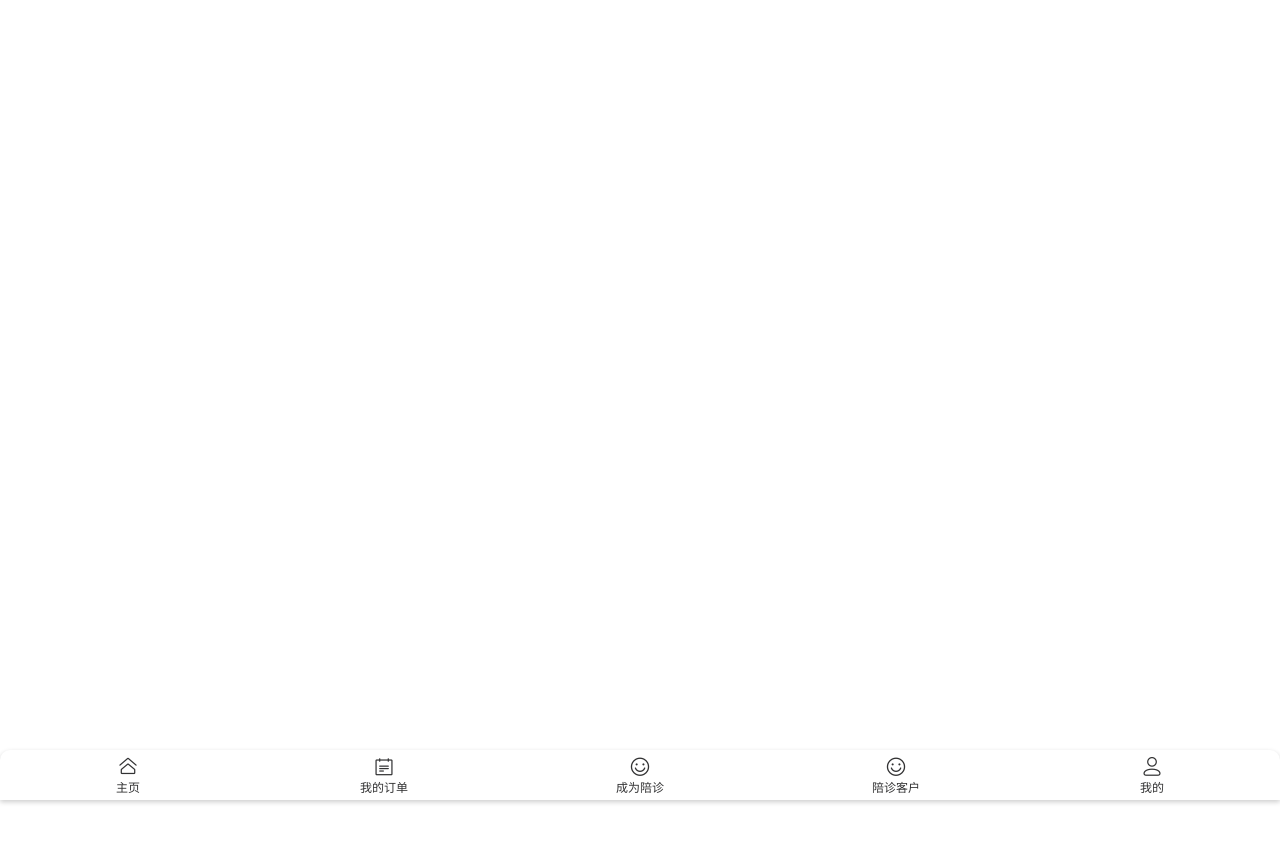
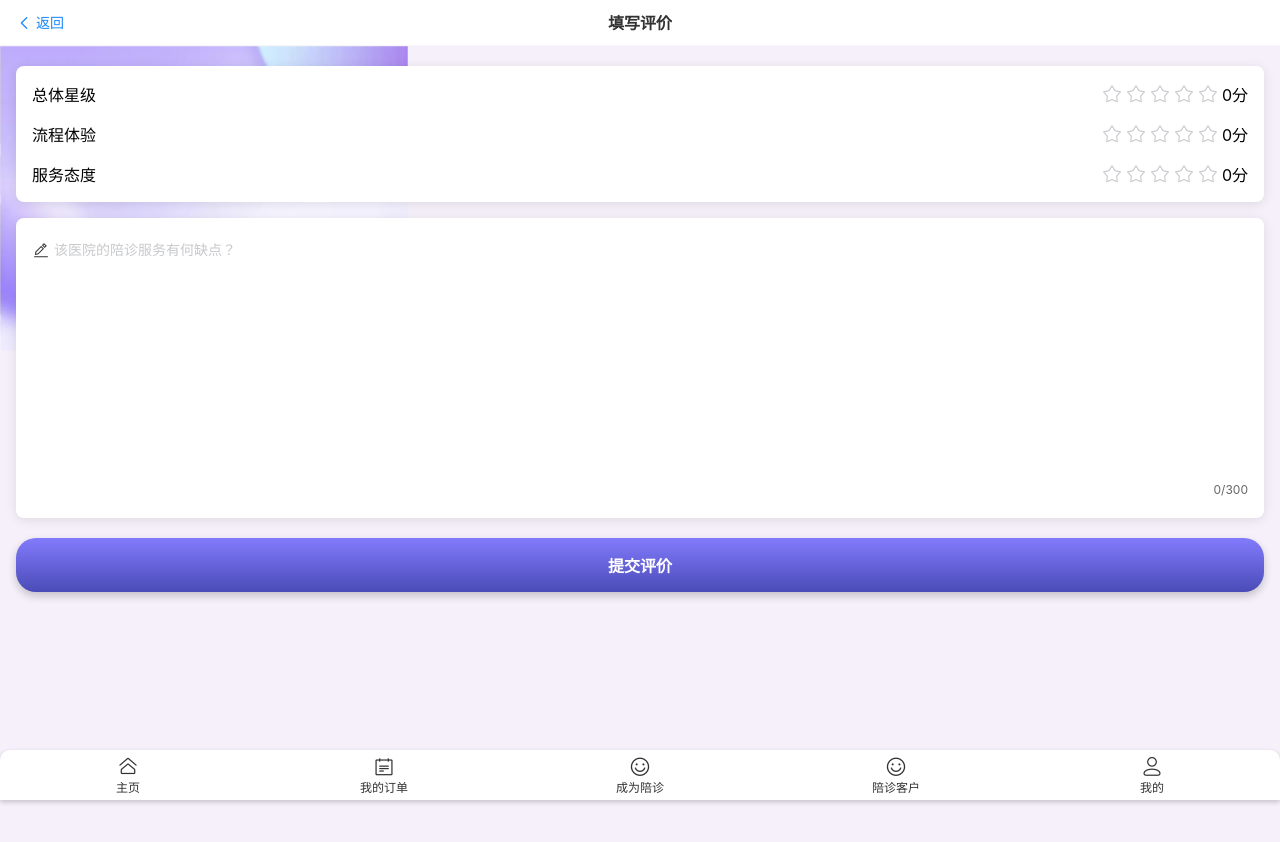
Before and after one commit to ROBINRUGAN/healthdb, a Vue app: page /commentDetail in a window 1280 px wide. Shown: the top 842 px of the page. Before the commit the page ends 800 px from the top, so only its background shows below. Built offline with nearby package versions, Linux system fonts and the light colour scheme.

Commit message:
add: 填写评价页静态完成

```diff
--- a/components.d.ts
+++ b/components.d.ts
@@ -37,6 +37,7 @@ declare module 'vue' {
     VanPullRefresh: typeof import('vant/es')['PullRefresh']
     VanRadio: typeof import('vant/es')['Radio']
     VanRadioGroup: typeof import('vant/es')['RadioGroup']
+    VanRate: typeof import('vant/es')['Rate']
     VanSearch: typeof import('vant/es')['Search']
     VanSwipe: typeof import('vant/es')['Swipe']
     VanSwipeItem: typeof import('vant/es')['SwipeItem']
--- a/src/router/index.ts
+++ b/src/router/index.ts
@@ -12,6 +12,7 @@ import CompView from '@/views/CompView.vue'
 import UserInfoView from '@/views/UserInfoView.vue'
 import CommentView from '@/views/CommentView.vue'
 import PatientView from '@/views/PatientView.vue'
+import CommentDetailView from '@/views/CommentDetailView.vue'
 const router = createRouter({
   history: createWebHistory(import.meta.env.BASE_URL),
   routes: [
@@ -70,6 +71,10 @@ const router = createRouter({
     {
       path: '/patients',
       component: PatientView
+    },
+    {
+      path: '/commentDetail',
+      component: CommentDetailView
     }
   ],
   scrollBehavior(to, from, savedPosition) {
--- /dev/null
+++ b/src/views/CommentDetailView.vue
@@ -0,0 +1,112 @@
+<script setup lang="ts">
+import { ref } from 'vue'
+import { Rate, Field } from 'vant'
+
+const overallRating = ref(0)
+const processRating = ref(0)
+const serviceRating = ref(0)
+const comment = ref('')
+</script>
+
+<template>
+  <div>
+    <van-nav-bar title="填写评价" left-text="返回" left-arrow @click-left="$router.go(-1)" />
+    <div class="all">
+      <div class="starsWrapper">
+        <div class="rating">
+          <div class="rating-item">
+            <span>总体星级</span>
+            <div class="stars">
+              <van-rate v-model="overallRating" />
+              <span>{{ overallRating }}分</span>
+            </div>
+          </div>
+          <div class="rating-item">
+            <span>流程体验</span>
+            <div class="stars">
+              <van-rate v-model="processRating" />
+              <span>{{ processRating }}分</span>
+            </div>
+          </div>
+          <div class="rating-item">
+            <span>服务态度</span>
+            <div class="stars">
+              <van-rate v-model="serviceRating" />
+              <span>{{ serviceRating }}分</span>
+            </div>
+          </div>
+        </div>
+      </div>
+      <div class="textWrapper">
+        <van-field
+          v-model="comment"
+          placeholder="该医院的陪诊服务有何缺点？"
+          clearable
+          type="textarea"
+          rows="10"
+          maxlength="300"
+          show-word-limit
+          left-icon="edit"
+        />
+      </div>
+      <button class="select">提交评价</button>
+    </div>
+  </div>
+</template>
+
+<style scoped>
+.all {
+  background-color: rgb(245, 240, 250);
+  min-height: 100vh;
+  padding: 16px;
+  padding-top: 20px;
+  background-image: url('@/assets/home/back.png');
+  background-repeat: no-repeat;
+}
+
+.starsWrapper {
+  background-color: #fff;
+  padding: 16px;
+  border-radius: 8px;
+  box-shadow: 0 2px 12px rgba(0, 0, 0, 0.1);
+  margin-bottom: 16px;
+}
+
+.rating {
+  display: flex;
+  flex-direction: column;
+  gap: 16px;
+}
+
+.rating-item {
+  display: flex;
+  align-items: center;
+  justify-content: space-between;
+}
+
+.stars {
+  display: flex;
+  align-items: center;
+  gap: 4px;
+}
+
+.textWrapper {
+  background-color: #fff;
+  padding: 10px 0;
+  border-radius: 8px;
+  box-shadow: 0 2px 12px rgba(0, 0, 0, 0.1);
+}
+.select {
+  margin-top: 20px;
+  width: 100%;
+  padding: 15px 20px;
+  font-size: 16px;
+  font-weight: bold;
+  color: white;
+  background-image: linear-gradient(to bottom, rgb(130, 123, 252), rgb(74, 75, 183));
+  border: none;
+  border-radius: 20px;
+  text-align: center;
+  box-shadow: 0 4px 8px rgba(0, 0, 0, 0.2);
+}
+</style>
--- a/src/views/CommentView.vue
+++ b/src/views/CommentView.vue
@@ -1,7 +1,28 @@
-<script setup lang="ts"></script>
+<script setup lang="ts">
+import router from '@/router'
+</script>
 <template>
   <div class="all">
-    <van-nav-bar title="待评价" left-text="返回" left-arrow @click-left="$router.go(-1)" />
+    <van-nav-bar title="待评价订单" left-text="返回" left-arrow @click-left="$router.go(-1)" />
+    <div class="page">
+      <OrderItem v-for="(item, index) in 10" :key="index" @click="router.push('/commentDetail')" />
+    </div>
   </div>
 </template>
-<style scoped></style>
+<style scoped>
+.all {
+  min-height: 100vh;
+  padding-bottom: 60px;
+  background-color: rgb(245, 240, 250);
+}
+.page {
+  width: 90%;
+  margin: auto;
+  min-height: 100vh;
+  padding: 10px;
+  background-color: #fff;
+  border-radius: 10px;
+  margin-top: 10px;
+  padding-top: 1px;
+}
+</style>
```
